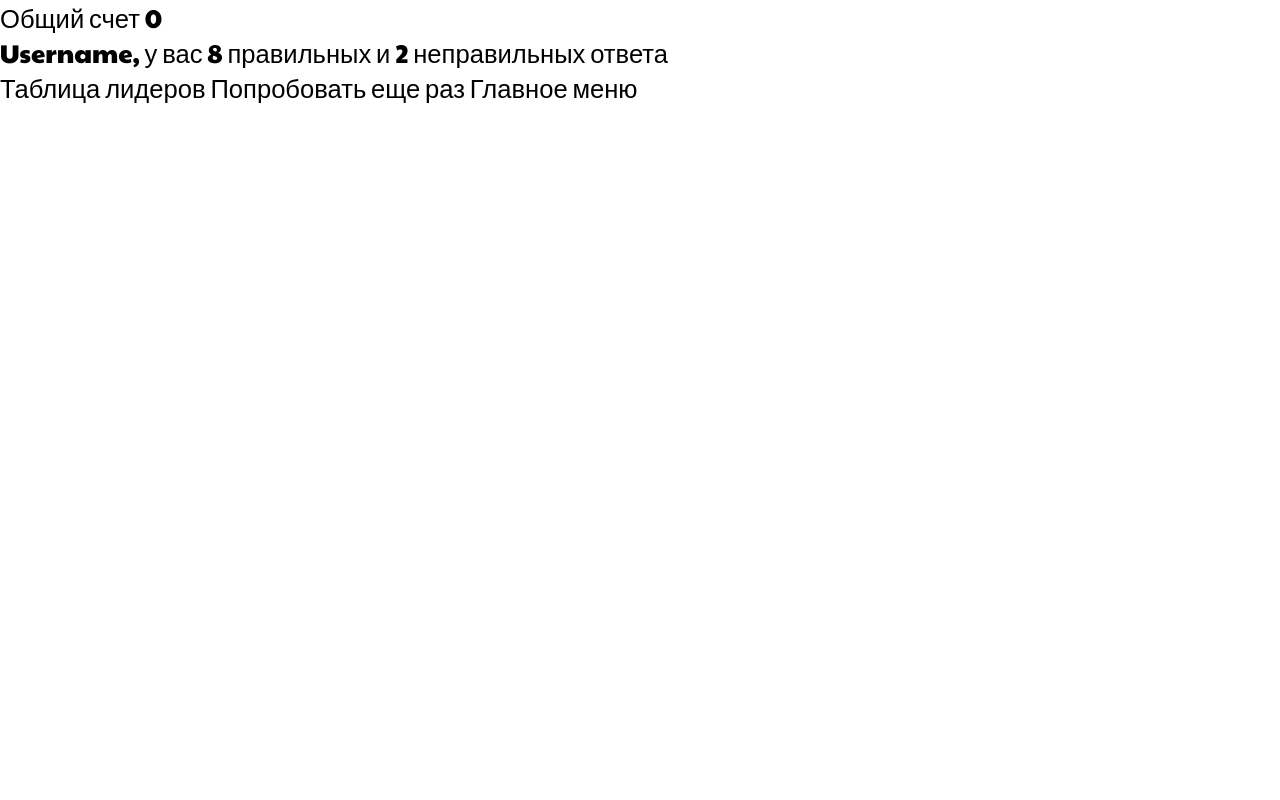
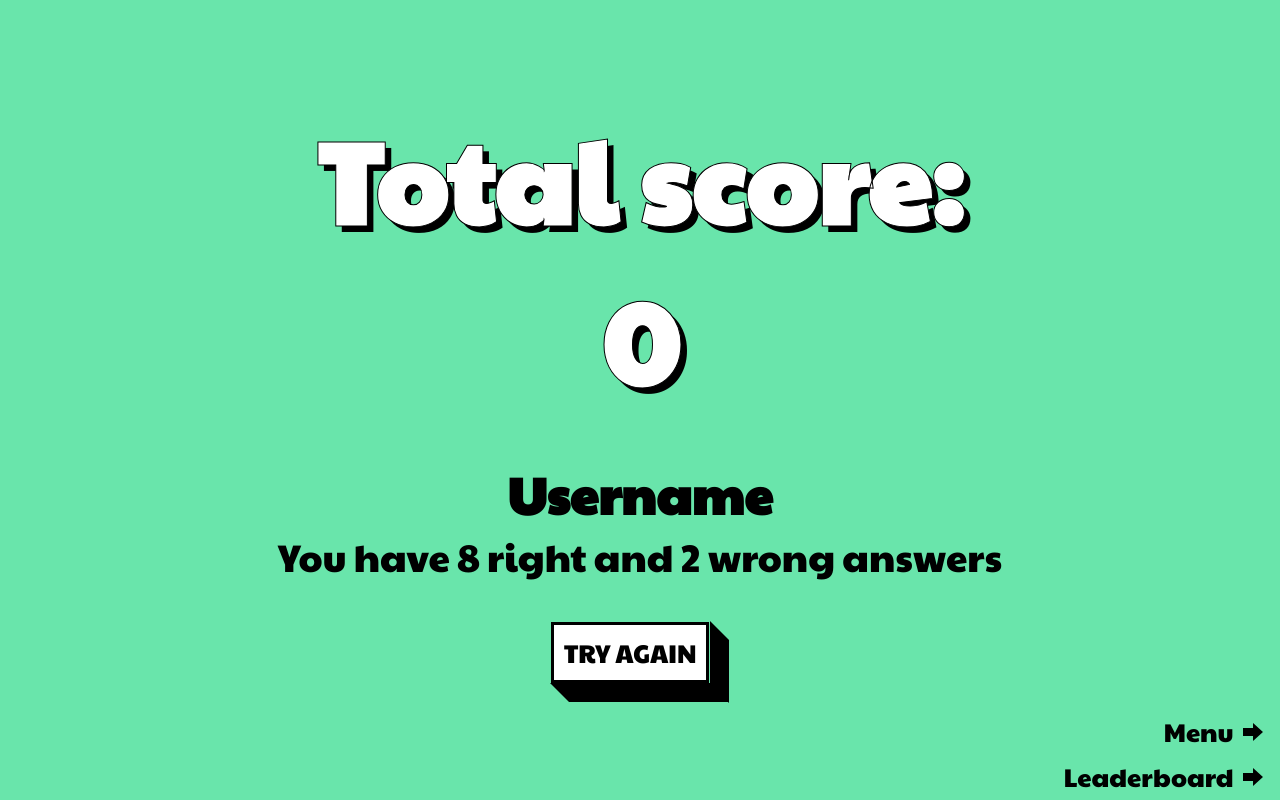
Before and after one commit to TerraCotta777/math-quiz, a website built with webpack: page src/end.html in a window 1280 px wide. Built offline with nearby package versions, Linux system fonts and the light colour scheme.

Commit message:
Add styles for end page

```diff
--- a/src/assets/js/end.ts
+++ b/src/assets/js/end.ts
@@ -8,7 +8,7 @@ import "../scss/main.scss";
 
 const currentUser = JSON.parse(localStorage.getItem("currentUser")!);
 
-const scoreText = /[1-4]+$/.test(currentUser.score) ? "очка" : "очков";
+const scoreText = /[1]+$/.test(currentUser.score) ? "point" : "points";
 score.textContent = `${currentUser.score} ${scoreText}`;
 usernameEndPage.textContent = currentUser.username;
 rightAnswers.textContent = currentUser.right;
--- /dev/null
+++ b/src/assets/scss/end.scss
@@ -0,0 +1,52 @@
+.end {
+  background-color: #69e5ab;
+
+  &__wrapper {
+    padding: 2vw;
+    justify-content: center;
+  }
+
+  &__title {
+    margin-bottom: 3vw;
+    // align-self: flex-start;
+    text-shadow: 6px 6px 0 #000;
+    -webkit-text-stroke: 1px #000;
+    font-size: 450%;
+    color: #fff;
+    text-align: center;
+
+    @media (max-width: 576px) {
+      font-size: 300%;
+      text-shadow: 5px 4px 0 #000;
+    }
+  }
+
+  &__subtitle {
+    font-size: 200%;
+		text-align: center;
+  }
+
+  &__answers {
+    margin-bottom: 3vw;
+    font-size: 150%;
+  }
+
+  .link {
+    bottom: 0.5vw;
+    right: 1vw;
+
+    &:hover {
+      svg {
+        transform: translateX(30%);
+      }
+    }
+  }
+
+	.menu-link {
+		bottom: 4vw;
+
+		@media (max-width: 768px) {
+			bottom: 36px;
+		}
+	}
+}
--- a/src/assets/scss/main.scss
+++ b/src/assets/scss/main.scss
@@ -5,6 +5,7 @@
 @import "menu";
 @import "rules";
 @import "game";
+@import "end";
 
 @mixin outline {
   outline-color: #69e5ab;
--- a/src/end.html
+++ b/src/end.html
@@ -1,16 +1,43 @@
 <!DOCTYPE html>
 <html lang="en">
-<head>
-	<meta charset="UTF-8">
-	<meta http-equiv="X-UA-Compatible" content="IE=edge">
-	<meta name="viewport" content="width=device-width, initial-scale=1.0">
-	<title>End</title>
-</head>
-<body>
-	<p>Общий счет <span class="score">0</span></p>
-	<p><span class="username-end-page">Username</span>, у вас <span class="right">8</span> правильных и <span class="wrong">2</span> неправильных ответа</p>
-	<a href="./table.html">Таблица лидеров</a>
-	<a href="./game.html">Попробовать еще раз</a>
-	<a href="./index.html">Главное меню</a>
-</body>
+  <head>
+    <meta charset="UTF-8" />
+    <meta http-equiv="X-UA-Compatible" content="IE=edge" />
+    <meta name="viewport" content="width=device-width, initial-scale=1.0" />
+    <title>Math Quiz | Game over</title>
+    <link rel="icon" type="image/x-icon" href="./assets/img/calculator.png" />
+  </head>
+  <body class="page end">
+    <main class="end__wrapper">
+      <h1 class="end__title">
+        Total score: <br />
+        <span class="score">0</span>
+      </h1>
+      <div class="end__info">
+        <h3 class="end__subtitle username-end-page">Username</h3>
+        <p class="end__answers">
+          You have <span class="right">8</span> right and
+          <span class="wrong">2</span> wrong answers
+        </p>
+      </div>
+      <a href="./game.html" class="end__button button">
+        <div class="button__inner">
+          <div class="button__card">Try again</div>
+        </div>
+      </a>
+
+      <a class="leaderboard-link end__leaderboard-link link" href="./table.html"
+        >Leaderboard
+        <svg xmlns="http://www.w3.org/2000/svg" width="19.99" height="18">
+          <path d="M10.029 5H0v7.967h10.029V18l9.961-9.048L10.029 0v5z" />
+        </svg>
+      </a>
+      <a class="menu-link end__menu-link link" href="./menu.html"
+        >Menu
+        <svg xmlns="http://www.w3.org/2000/svg" width="19.99" height="18">
+          <path d="M10.029 5H0v7.967h10.029V18l9.961-9.048L10.029 0v5z" />
+        </svg>
+      </a>
+    </main>
+  </body>
 </html>
```
Also changed, not shown: src/index.html (+1 -0 lines), src/menu.html (+1 -0 lines), src/rules.html (+1 -0 lines), src/table.html (+1 -0 lines).
